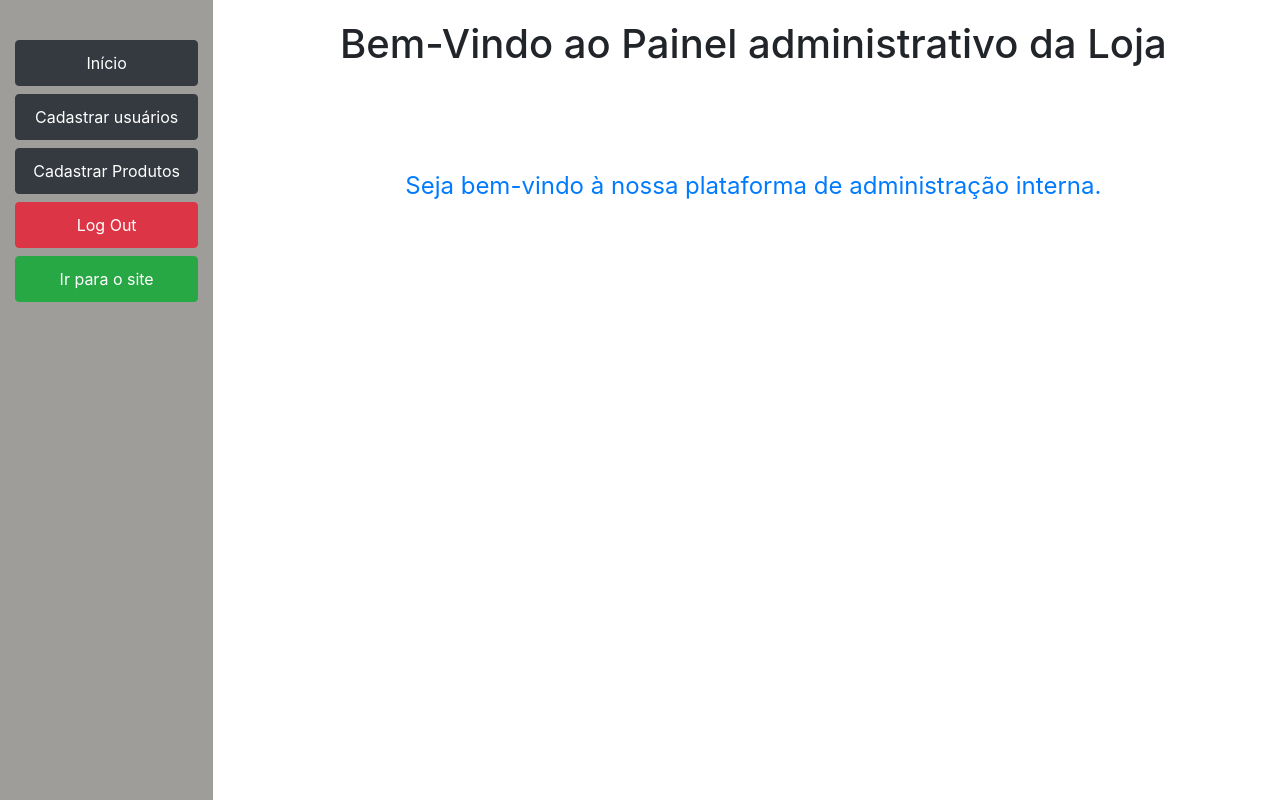
After one commit to adryanzx/e-commerce-Bike, a PHP site: page /view/painel.php in a window 1280 px wide. The commit adds this page. Run offline with PHP 8.4, Linux system fonts and the light colour scheme.

Commit message:
painel funfando

```diff
--- a/css/style.css
+++ b/css/style.css
@@ -230,3 +230,111 @@
     display: block;
     margin: 0 auto;
   }
+  .form-container {
+    max-width:700px;
+    margin: 0 auto;
+    margin-top: 50px;
+}
+
+.user-icon {
+    display: flex;
+    justify-content: center;
+    margin-bottom: 20px;
+}
+
+.back-button {
+    float: right;
+}
+.sidebar {
+    background-color: #9e9d9a;
+    height: 100vh;
+    position: fixed;
+    top: 0;
+    left: 0;
+    overflow-y: auto;
+    padding-top: 20px;
+}
+
+.sidebar .nav-link {
+    color: #fff;
+    padding: 10px;
+}
+
+.sidebar .nav-link:hover {
+    background-color: #6c757d;
+}
+
+.content {
+    margin-left: 220px;
+    padding: 20px;
+}
+
+.sidebar ul.nav {
+    padding-top: 20px;
+}
+
+.sidebar .nav-link:hover {
+    background-color: #6c757d;
+}
+
+.welcome-message {
+    margin-top: 100px;
+    text-align: center;
+    font-size: 24px;
+    color: #007bff;
+}
+
+.conteudo-visualizar{
+    width: 100%;
+    background-color: rgb(195, 195, 195);
+}
+
+.conteudo-visualizar .conteudo-visualizar-box{
+    margin-left: 15%;
+    background-color: rgb(240,240,240);
+    display: flex;
+    justify-content: center;
+    align-items: center;
+    flex-direction: column;
+}
+
+.conteudo-visualizar .conteudo-visualizar-box h1{
+    color: #484D50;
+    font-weight: bold;
+    text-transform: uppercase;
+    text-align: center;
+    display: flex;
+    justify-content: center;
+    align-items: center;
+    font-size: 25px;
+    margin-top: 50px;
+    margin-bottom: 25px;
+}
+
+.conteudo-visualizar .conteudo-visualizar-box .conteudo-bloco{
+    width: 60%;
+    background-color: rgb(255, 255, 255);
+    border-radius: 15px;
+    margin-top: 10px;
+    margin-bottom: 10px;
+}
+
+.conteudo-visualizar .conteudo-visualizar-box .conteudo-bloco h2{
+    color:#484D50;
+    font-weight: bold;
+}
+.clock {
+    background: #fff;
+    padding: 20px;
+    border-radius: 10px;
+    box-shadow: 0 0 10px rgba(0, 0, 0, 0.1);
+    text-align: center;
+}
+.clock h1 {
+    margin: 0;
+    font-size: 48px;
+}
+.clock p {
+    margin: 5px 0;
+    font-size: 24px;
+}
--- /dev/null
+++ b/view/painel.php
@@ -0,0 +1,50 @@
+<!DOCTYPE html>
+<html>
+
+<head>
+    <title>Teste Painel</title>
+    <link rel="stylesheet" href="https://stackpath.bootstrapcdn.com/bootstrap/4.5.0/css/bootstrap.min.css">
+    <link rel="stylesheet" href="../css/style.css">
+    <style>
+
+    </style>
+</head>
+
+<body>
+
+    <div class="container-fluid">
+        <div class="row">
+            <div class="col-md-2 sidebar">
+                <ul class="nav flex-column">
+                    <li class="nav-item">
+                        <a class="nav-link btn btn-dark mb-2" href="home.php">Início</a>
+                    </li>
+                    <li class="nav-item">
+                        <a class="nav-link btn btn-dark mb-2" href="gerenciaCliente.php">Cadastrar usuários</a>
+                    </li>
+                    <li class="nav-item">
+                        <a class="nav-link btn btn-dark mb-2" href="cadastroProduto.php">Cadastrar Produtos</a>
+                    </li>
+
+
+                    <li class="nav-item">
+                        <a class="nav-link btn btn-danger mb-2" href="login.php">Log Out</a>
+                    </li>
+                    <li class="nav-item">
+                        <a class="nav-link btn btn-success mb-2" href="inicio.php">Ir para o site</a>
+                    </li>
+                </ul>
+            </div>
+            <div class="col-md-10 content">
+                <div class="container">
+                    <h1 class="text-center">Bem-Vindo ao Painel administrativo da Loja </h1>
+                    <p class="welcome-message">Seja bem-vindo à nossa plataforma de administração interna.</p>
+                </div>
+</div>
+
+        </div>
+    </div>
+
+</body>
+
+</html>
```
